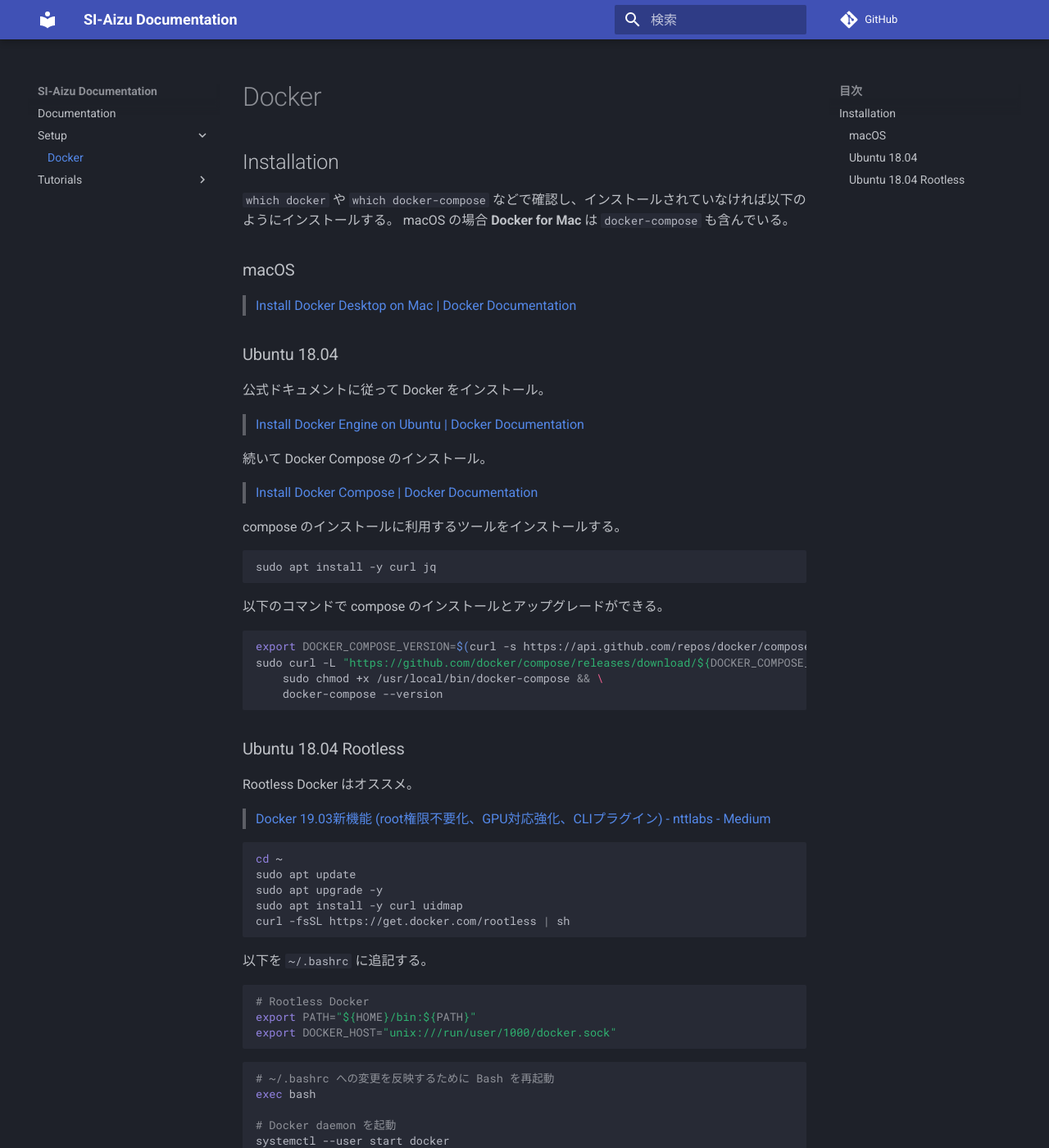
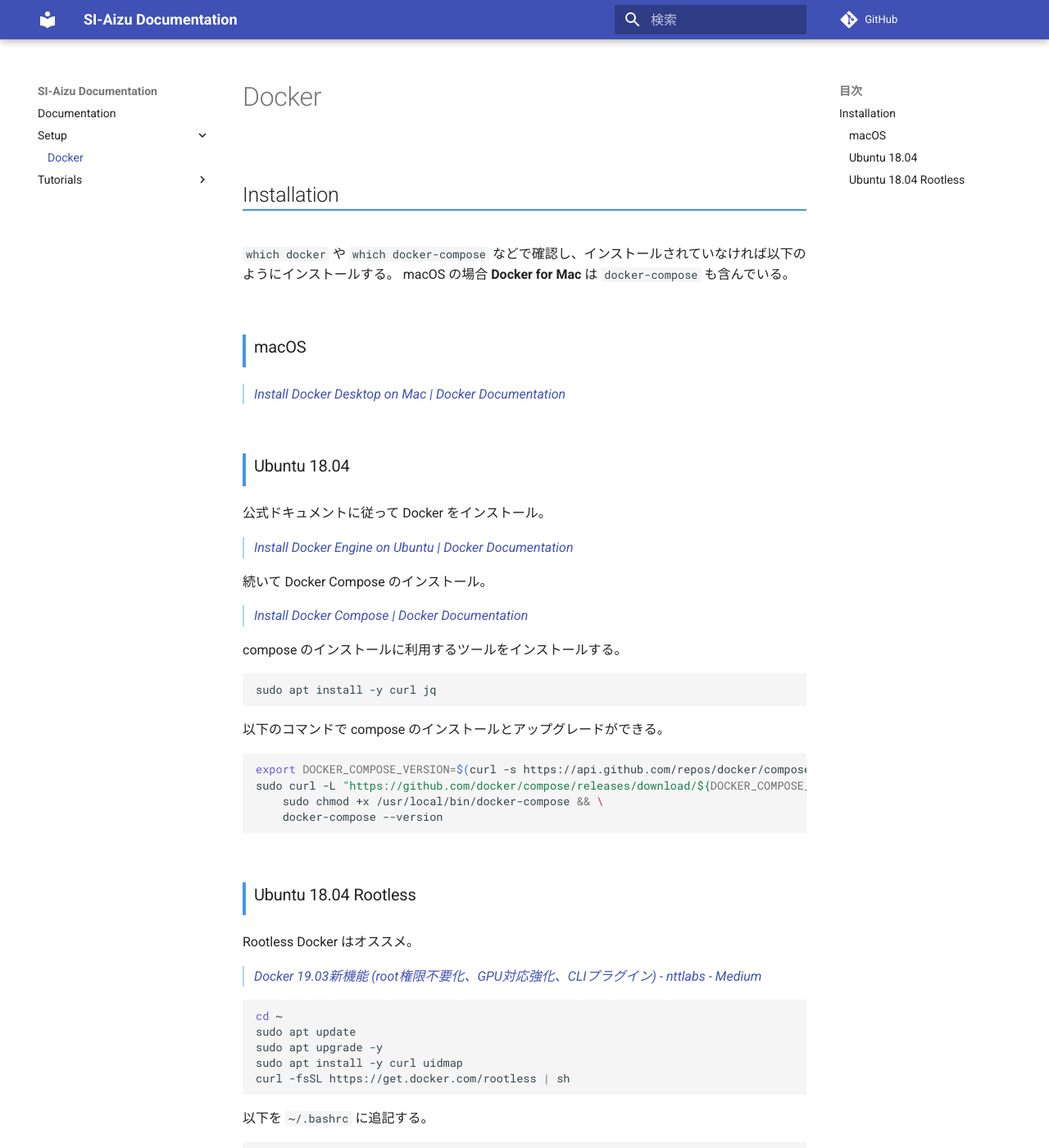
Before and after one commit to SI-Aizu/documentation, an MkDocs documentation site: the page built from docs/setup/docker.md, in a window 1280 px wide and 1400 px high. Shown: the whole window at 82% size. Built offline with MkDocs 1.6.1 and Material for MkDocs 9.7.7, drawn with Linux system fonts in a browser that asks for light colours; comment, search, counter and statistics services are not loaded.

Commit message:
Add assets/css/custom.css

```diff
--- /dev/null
+++ b/docs/assets/css/custom.css
@@ -0,0 +1,15 @@
+h2 {
+  margin: 4rem 0rem 2rem 0rem !important;
+  border-bottom: solid 2px rgb(70, 150, 236);
+}
+
+h3 {
+  margin: 3rem 0rem 1rem 0rem !important;
+  padding: 0rem 0rem 0.5rem 0.5rem !important;
+  border-left: solid 4px rgb(70, 150, 236);
+}
+
+blockquote {
+  font-style: italic;
+  border-left: 2px solid lightblue !important;
+}
--- a/mkdocs.yml
+++ b/mkdocs.yml
@@ -23,7 +23,8 @@
     previous: 80 # p
     search: 83   # s
   palette:
-    scheme: slate
+    primary: indigo
+    accent: orange
   # features:
   #   - tabs
   #font:
@@ -53,8 +54,8 @@
 # Customization
 extra_javascript:
   - 'https://cdnjs.cloudflare.com/ajax/libs/mathjax/2.7.6/MathJax.js?config=TeX-MML-AM_CHTML'
-# extra_css:
-#   - 'assets/css/custom.css'
+extra_css:
+  - 'assets/css/custom.css'
 extra:
   # manifest: 'manifest.json'
   social:
```
